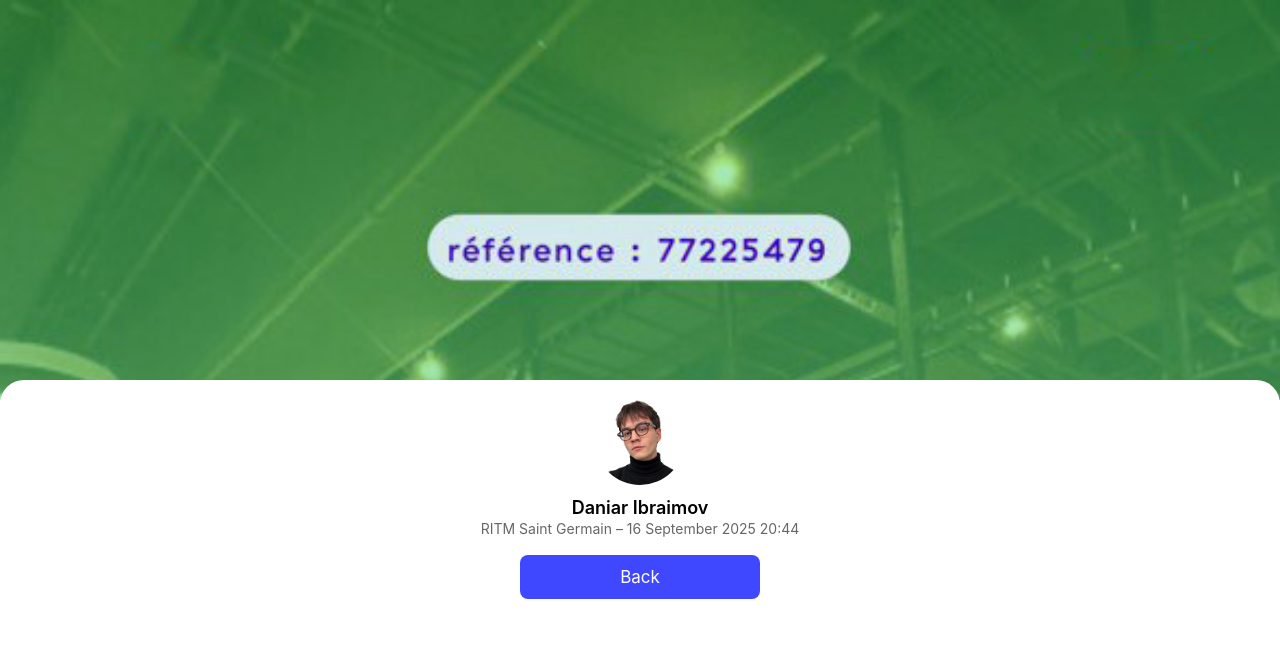
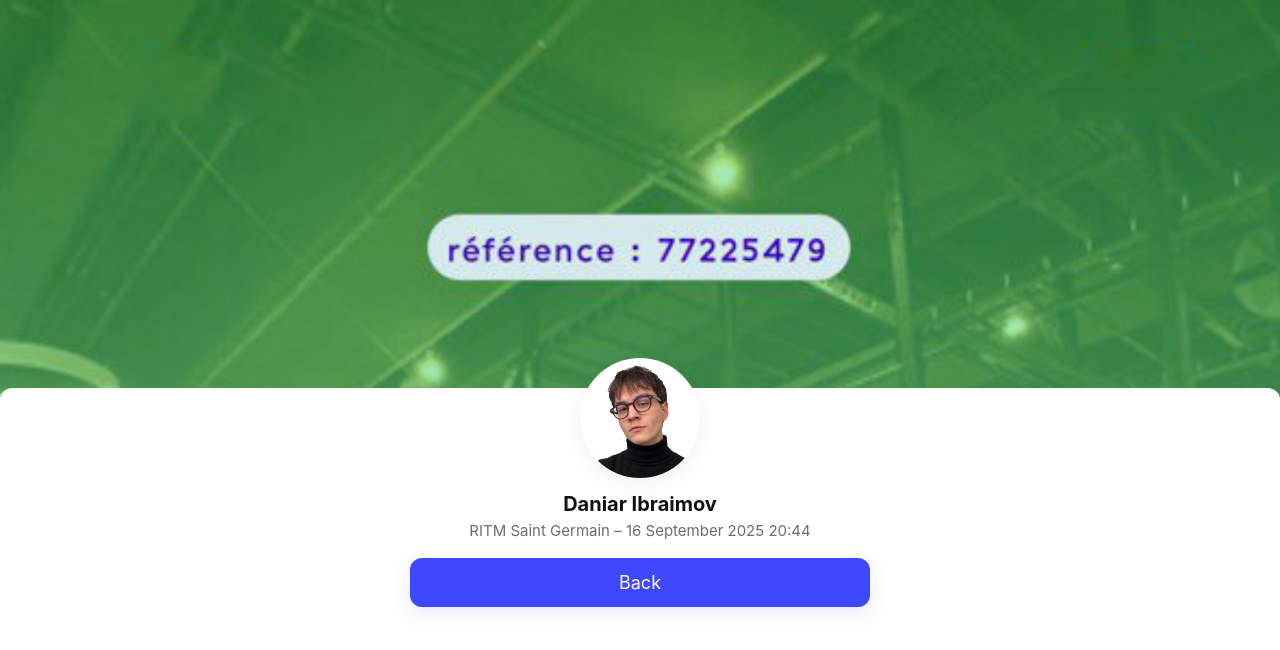
Before and after one commit to idaniar-web/gymlib, a plain HTML site: page index.html in a window 1280 px wide. Drawn offline with Linux system fonts and the light colour scheme.

Commit message:
Add files via upload

```diff
--- a/index.html
+++ b/index.html
@@ -1,89 +1,88 @@
 <!DOCTYPE html>
 <html lang="en">
 <head>
-  <meta charset="UTF-8" />
-  <meta name="viewport" content="width=device-width, initial-scale=1.0" />
+  <meta charset="utf-8" />
+  <meta name="viewport" content="width=device-width,initial-scale=1,viewport-fit=cover" />
   <title>Session Validated</title>
+
+  <!-- iOS PWA meta -->
+  <meta name="apple-mobile-web-app-capable" content="yes">
+  <meta name="apple-mobile-web-app-status-bar-style" content="black-translucent">
+
+  <!-- Theme color (used by some platforms) -->
+  <meta name="theme-color" content="#1aa34a">
+
   <link rel="manifest" href="manifest.json">
+
   <style>
-    body, html {
-      margin: 0;
-      padding: 0;
-      height: 100%;
-      font-family: -apple-system, BlinkMacSystemFont, "Segoe UI", Roboto, Helvetica, Arial, sans-serif;
-      display: flex;
-      flex-direction: column;
-    }
+    :root { --safe-top: env(safe-area-inset-top); --safe-bottom: env(safe-area-inset-bottom); }
+    html,body{height:100%;margin:0;padding:0;background:#fff;-webkit-font-smoothing:antialiased;}
+    body{font-family:-apple-system,BlinkMacSystemFont,"Segoe UI",Roboto,Helvetica,Arial,sans-serif;color:#111;}
 
-    .background {
-      height: 50vh;
-      width: 100%;
-      background: url('https://raw.githubusercontent.com/idaniar-web/gymlib/main/gymlib_background.png') no-repeat center top;
-      background-size: cover;
-    }
+    .app{min-height:100vh;display:flex;flex-direction:column;background:#fff;}
 
-    .card {
-      flex: 1;
-      background: white;
-      width: 100%;
-      text-align: center;
-      padding: 15px 0 25px 0;
-      border-radius: 24px 24px 0 0;
-      margin-top: -20px; /* overlaps background slightly */
-    }
+    /* TOP: background image area (fits to top, covers ~50% of viewport) */
+    .background{position:relative;height:52vh;width:100%;overflow:hidden;}
+    /* the image itself is positioned so the bottom seam remains visible */
+    .background img{position:absolute;left:0;top:0;width:100%;height:100%;object-fit:cover;object-position:center top;display:block;}
+    /* ensure the image extends under the status bar on iOS standalone */
+    .background::before{content:'';display:block;height:var(--safe-top);width:100%;position:absolute;top:0;left:0;}
 
-    .profile-pic {
-      width: 90px;
-      height: 90px;
-      border-radius: 45px;
-      object-fit: cover;
-    }
+    /* WHITE CARD */
+    .card{position:relative;width:100%;background:#fff;border-top-left-radius:12px;border-top-right-radius:12px;
+          margin-top:-28px; /* small overlap so the tilted seam from the background remains visible */
+          padding:22px 20px 32px;box-sizing:border-box;display:flex;flex-direction:column;align-items:center;}
 
-    .name {
-      font-size: 18px;
-      font-weight: 600;
-      margin-top: 8px;
-    }
+    /* make sure the card includes safe-area on the bottom on iPhones with home indicator */
+    .card{padding-bottom:calc(32px + var(--safe-bottom));}
 
-    .subtitle {
-      font-size: 14px;
-      color: #666;
-      margin-top: 2px;
-    }
+    /* PROFILE PICTURE - larger than before */
+    .profile-pic{width:120px;height:120px;border-radius:50%;object-fit:cover;margin-top:-52px; /* pull it up so it visually sits on the seam */ box-shadow:0 6px 18px rgba(0,0,0,0.06);background:#fff;}
 
-    .back-btn {
-      display: inline-block;
-      margin-top: 18px;
-      background: #3f48ff;
-      color: white;
-      padding: 12px 100px;
-      font-size: 17px;
-      border-radius: 8px;
-      text-decoration: none;
-    }
+    .name{font-size:20px;font-weight:700;margin-top:14px;margin-bottom:6px;text-align:center;}
+    .subtitle{font-size:15px;color:#6c6c6c;margin:0;text-align:center;line-height:1.2;}
+
+    /* Button area - pushed to near the bottom */
+    .button-wrapper{width:100%;display:flex;justify-content:center;margin-top:18px;}
+    .back-btn{display:inline-block;width:76%;max-width:420px;padding:14px 20px;border-radius:12px;background:#3f48ff;color:#fff;text-decoration:none;
+              text-align:center;font-size:18px;box-shadow:0 6px 18px rgba(63,72,255,0.12);}
+
+    /* small screens adjustments */
+    @media (min-width:420px){ .profile-pic{width:120px;height:120px;} .name{font-size:20px;} .subtitle{font-size:15px;} }
   </style>
 </head>
 <body>
-  <div class="background"></div>
+  <div class="app">
+    <div class="background" aria-hidden="true">
+      <img src="https://raw.githubusercontent.com/idaniar-web/gymlib/main/gymlib_background.png" alt="Background">
+    </div>
 
-  <div class="card">
-    <img src="https://raw.githubusercontent.com/idaniar-web/gymlib/main/profile_pic.png" alt="Profile" class="profile-pic">
-    <div class="name">Daniar Ibraimov</div>
-    <div class="subtitle" id="subtitle">RITM Saint Germain – </div>
-    <a href="#" class="back-btn">Back</a>
+    <div class="card">
+      <img class="profile-pic" src="https://raw.githubusercontent.com/idaniar-web/gymlib/main/profile_pic.png" alt="Profile">
+      <div class="name">Daniar Ibraimov</div>
+      <div class="subtitle" id="subtitle">RITM Saint Germain – </div>
+
+      <div class="button-wrapper">
+        <a class="back-btn" href="#" role="button" aria-disabled="true">Back</a>
+      </div>
+    </div>
   </div>
 
   <script>
-    function updateDateTime() {
+    function updateDateTime(){
       const now = new Date();
       const options = { day: '2-digit', month: 'long', year: 'numeric' };
       const date = now.toLocaleDateString('en-GB', options);
       const time = now.toLocaleTimeString('en-GB', { hour: '2-digit', minute: '2-digit' });
       document.getElementById('subtitle').textContent = `RITM Saint Germain – ${date} ${time}`;
     }
-
     updateDateTime();
     setInterval(updateDateTime, 1000);
+
+    // suggestion: on first load try to register service worker quietly (optional)
+    if ('serviceWorker' in navigator){
+      navigator.serviceWorker.register('service-worker.js').catch(()=>{});
+    }
   </script>
 </body>
 </html>
--- a/service-worker.js
+++ b/service-worker.js
@@ -1,5 +1,5 @@
 self.addEventListener('install', function(e) {
-  e.waitUntil(caches.open('pwa-cache').then(function(cache) {
+  e.waitUntil(caches.open('pwa-cache-v2').then(function(cache) {
     return cache.addAll([
       './index.html',
       './manifest.json'
```
Also changed, not shown: manifest.json.
